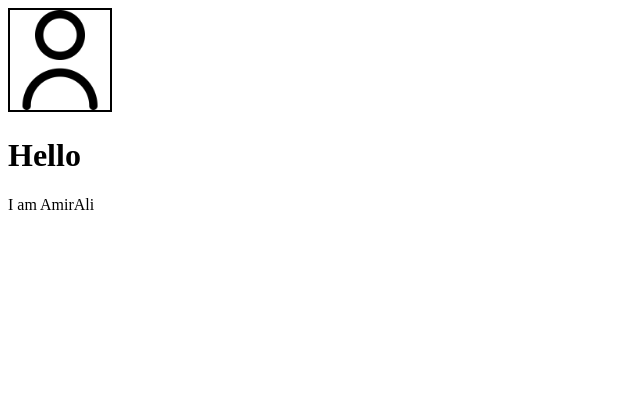
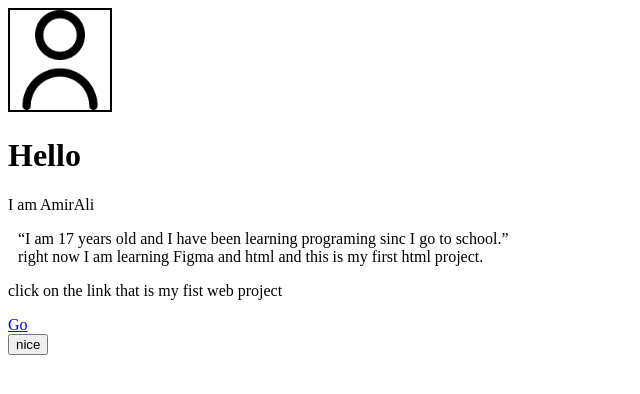
Before and after one commit to qAmiralii/First-html, a plain HTML site: page index.html in a window 1280 px wide. Shown: the whole page, without its empty margins (0-640 px from the left). Drawn offline with Linux system fonts and the light colour scheme.

Commit message:
payan kar

```diff
--- a/index.html
+++ b/index.html
@@ -1,16 +1,23 @@
 <!DOCTYPE html>
 <html lang="en">
+
 <head>
     <meta charset="UTF-8">
     <meta name="viewport" content="width=device-width, initial-scale=1.0">
     <title>آزمایش</title>
 </head>
+
 <body>
     <img style="border: 2px solid rgb(0, 0, 0);" src="images/user.png" width="100px">
-     <h1>Hello</h1>
+    <h1>Hello</h1>
 
-    <p>I am AmirAli</p>
-    <br>
+    <p style="margin: auto;">I am AmirAli</p>
+    <p style="margin-left: 10px;"><q>I am 17 years old and I have been learning programing sinc I go
+            to school.</q><br>
+        right now I am learning Figma and html and this is my first html project. </p>
+        <p>click on the link that is my fist web project</p>
+        <a href="markphone.ir">Go</a><br>
+        <button>nice</button>
+</body>
 
-</body>
 </html>
```
